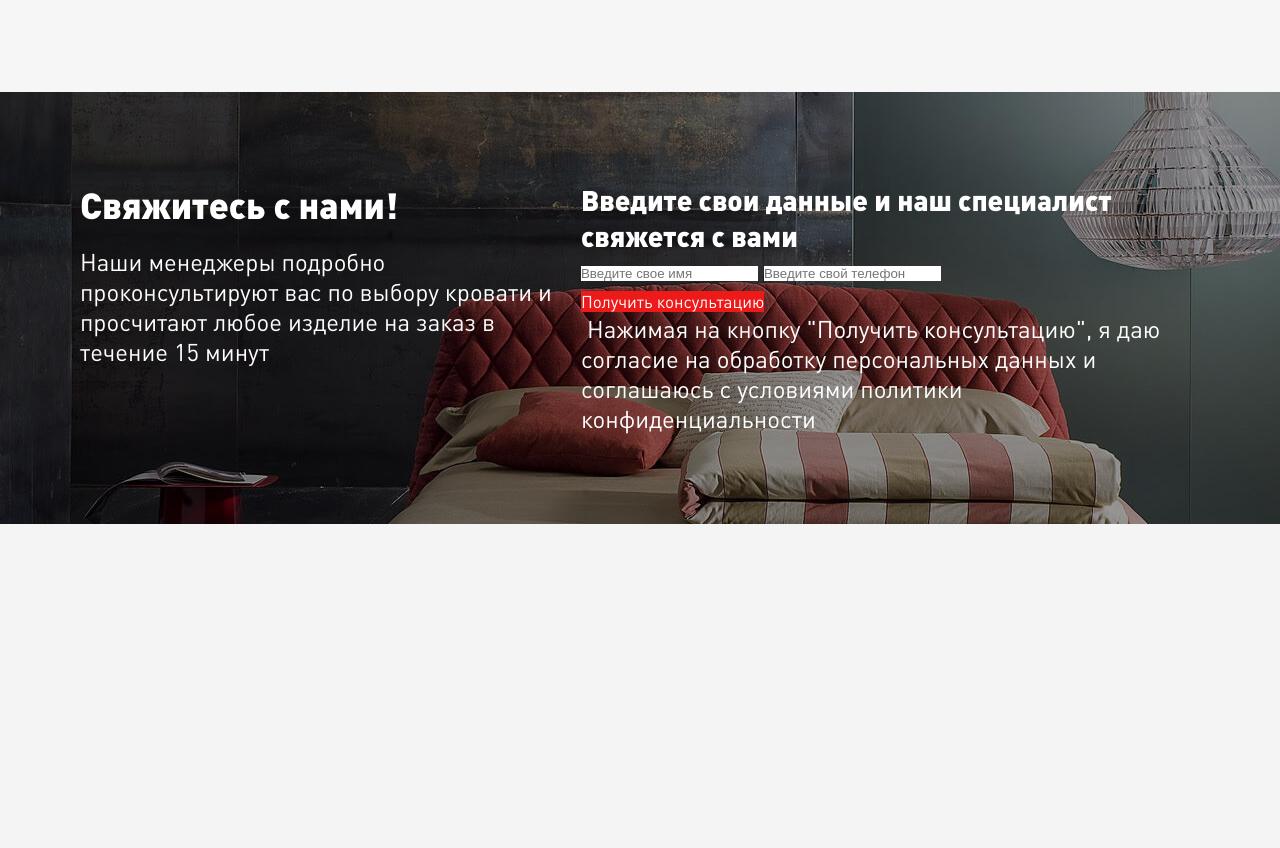
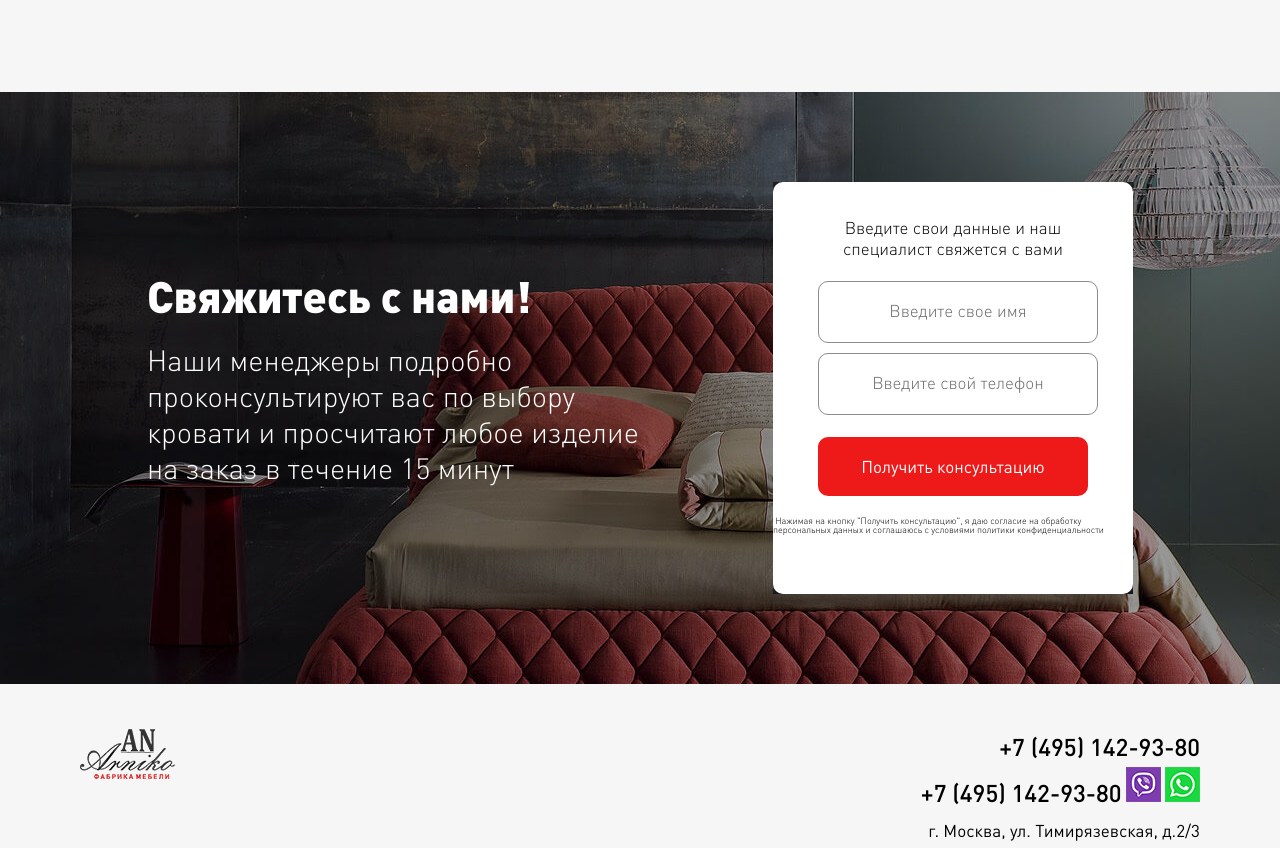
Before and after one commit to curviture/ms2, a PHP site: page / in a window 1280 px wide. Shown: the part 5652-6500 px from the top of the page. Before the commit the page ends 6176 px from the top, so only its background shows below. Run offline with PHP 8.4, Linux system fonts and the light colour scheme.

Commit message:
further developing site, mainly focusing on html and css part 4

```diff
--- a/css/main.css
+++ b/css/main.css
@@ -69,6 +69,9 @@ p {
 
 .text-small {
   font-size: 1.9rem; }
+
+.link--large {
+  font-size: 2.4rem; }
 
 html {
   font-size: 62.5%; }
@@ -263,6 +266,12 @@ body {
   padding: 1.9rem;
   border-radius: 1rem; }
 
+.button--block {
+  display: block;
+  width: 100%;
+  padding: 1.9rem 4.2rem;
+  border-radius: 1rem; }
+
 .button--slidedown {
   position: absolute;
   bottom: -6rem;
@@ -397,6 +406,45 @@ body {
     background-size: 100% auto; }
   .std-blck__left {
     padding-right: 4rem; }
+
+.form {
+  background-color: #fff;
+  color: #000000;
+  display: flex;
+  flex-flow: column nowrap;
+  justify-content: center;
+  align-items: center;
+  padding-top: 3.5rem;
+  padding-bottom: 6rem;
+  border-radius: 1rem; }
+  .form__legend {
+    text-align: center;
+    font-size: 1.7rem;
+    margin-bottom: 2.2rem; }
+  .form__agreement {
+    font-size: .9rem;
+    line-height: 1;
+    text-align: left; }
+
+.input {
+  border-radius: 1rem;
+  border: 1px solid rgba(0, 0, 0, 0.45);
+  padding: 2rem 3rem;
+  background: transparent;
+  margin-bottom: 1rem;
+  font-size: 1.7rem;
+  text-align: center;
+  width: 28rem; }
+  .input::placeholder {
+    color: #696969;
+    font-family: "DIN Pro Light"; }
+  .input__group {
+    padding-left: 4.5rem;
+    padding-right: 4.5rem;
+    width: 100%; }
+
+.input--button {
+  border: none; }
 
 .header {
   font-size: 1.7rem; }
@@ -601,4 +649,39 @@ body {
     margin-right: 2rem; }
 
 .contact-us {
-  background: url("../img/bg-7.jpg"); }
+  background: url("../img/bg-7.jpg");
+  font-family: "DIN Pro Light";
+  font-size: 2.9rem; }
+  .contact-us__cta {
+    margin-top: 1.2rem;
+    margin-bottom: 2rem; }
+  .contact-us .form__container {
+    width: 36rem; }
+  .contact-us__inner {
+    align-items: center; }
+
+.footer {
+  width: 100%;
+  text-align: right; }
+  .footer__inner {
+    width: 112rem;
+    display: flex;
+    flex-flow: row wrap;
+    justify-content: start;
+    margin: 0 auto; }
+  .footer__info {
+    margin-left: auto; }
+  .footer__copyright {
+    flex-basis: 100%; }
+  .footer__info-line {
+    line-height: 3.5rem;
+    vertical-align: middle; }
+  .footer__link {
+    color: #000000;
+    display: inline-block;
+    font-size: 2.4rem;
+    line-height: 3.5rem;
+    font-family: "DIN Pro Medium"; }
+    .footer__link--icon {
+      display: inline-block;
+      line-height: 3.5rem; }
--- a/index.html
+++ b/index.html
@@ -424,23 +424,27 @@
             </div>
         </div>
         <div class="std-blck std-blck--fxbg contact-us js-parallax">
-            <div class="container contact-us__inner">
+            <div class="container contact-us__inner u-jc--space-around">
                 <div class="contact-us__text-content">
                     <h2 class="heading heading--large contact-us__heading">Свяжитесь с нами!</h2>
                     <p class="contact-us__text">
-                        Наши менеджеры подробно проконсультируют вас по выбору кровати и просчитают любое изделие на заказ в течение 15 минут
+                        Наши менеджеры подробно<br> проконсультируют вас по выбору<br> кровати и просчитают любое изделие<br> на заказ в течение 15 минут
                     </p>
                 </div>
-                <div class="contact-us__form-container">
-                    <form action="" class="contact-us__form">
-                        <h3 class="contact-us__heading--form">Введите свои данные и наш
-                            специалист свяжется с вами</h3>
-                        <input class="contact-us__input contact-us__input--text" type="text" placeholder="Введите свое имя">
-                        <input class="contact-us__input contact-us__input--password" type="text" placeholder="Введите свой телефон">
-                        <div class="blink">
-                            <input type="button" class="button button--attention contact-us__cta" value="Получить консультацию" >
+                <div class="contact-us form__container">
+                    <form action="" class="contact-us__form form">
+                        <legend class="form__legend">Введите свои данные и наш<br>
+                            специалист свяжется с вами</legend>
+                        <div class="input__group">
+                            <input class="contact-us__input contact-us__input--text input" type="text" placeholder="Введите свое имя">
                         </div>
-                        <label for="check" class="contact-us__label">
+                        <div class="input__group">
+                            <input class="contact-us__input contact-us__input--password input" type="text" placeholder="Введите свой телефон">
+                        </div>
+                        <div class="input__group blink">
+                            <input type="button" class="button button--attention button--block contact-us__cta" value="Получить консультацию" >
+                        </div>
+                        <label for="check" class="contact-us__label  form__agreement">
                             <input type="checkbox" name="check" id="check" clas="contact-us__checkbox">
                             Нажимая на кнопку "Получить консультацию", я даю согласие на обработку персональных данных и соглашаюсь c условиями политики конфиденциальности
                         </label>
@@ -448,5 +452,40 @@
                 </div>
             </div>
         </div>
+        <footer class="footer u-pt u-pb">
+            <div class="footer__inner">
+                <div class="footer__icon-container">
+                    <a href="#" class="footer__icon-link">
+                        <img class="footer__icon-img" src="img/logo.png" alt="">
+                    </a>
+                </div>
+                <div class="footer__info">
+                    <div class="footer__info-line">
+                        <a class="animated-underline footer__link" href="#">+7 (495) 142-93-80</a>
+                    </div>
+                    <div class="footer__info-line info-section--socials">
+                        <a class="animated-underline footer__link" href="#">+7 (495) 142-93-80</a>
+                        <a href="#" class="icon footer__link--icon">
+                            <img src="img/viber.jpg" alt="viber">
+                        </a>
+                        <a href="" class="icon footer__link--icon">
+                            <img src="img/whatsapp.jpg" alt="whatsapp">
+                        </a>
+                    </div>
+                    <div class="footer__info-line">
+                        <p class="address footer__text footer__text--address">
+                            г. Москва, ул. Тимирязевская, д.2/3 <br> (ТЦ "Парк 11", 3 этаж)
+                        </p>
+                        <a href="#" class="footer__link footer__link--icon footer__link--block"><img src="img/insta1.png" alt="instagram"></a>
+                    </div>
+                </div>
+                <div class="footer__map-container">
+                    <script type="text/javascript" charset="utf-8" async src="https://api-maps.yandex.ru/services/constructor/1.0/js/?um=constructor%3Abfd18d127c1ae4253d27aaa7cdae43f5a4446af54a0dee7189da9cedd8f25937&amp;width=320&amp;height=240&amp;lang=en_FR&amp;scroll=true"></script>
+                </div>
+                <div class="footer__copyright">
+                    Copyright © 2020 made by Gevorg Ghazaryan
+                </div>
+            </div>
+        </footer>
     </body>
 </html
--- a/scss/base/_typography.scss
+++ b/scss/base/_typography.scss
@@ -46,3 +46,7 @@ p {
 .text-small {
     font-size: 1.9rem;
 }
+
+.link--large {
+    font-size: 2.4rem;
+}
--- a/scss/components/_button.scss
+++ b/scss/components/_button.scss
@@ -56,6 +56,13 @@
     border-radius: 1rem;
 }
 
+.button--block {
+    display: block;
+    width: 100%;
+    padding: 1.9rem 4.2rem;
+    border-radius: 1rem;
+}
+
 .button--slidedown {
     position: absolute;
     bottom: -6rem;
--- /dev/null
+++ b/scss/components/_forms.scss
@@ -0,0 +1,52 @@
+.form {
+    background-color: #fff;
+    color: $text-dark;
+    display: flex;
+    flex-flow: column nowrap;
+    justify-content: center;
+    align-items: center;
+    padding-top: 3.5rem;
+    padding-bottom: 6rem;
+    border-radius: 1rem;
+
+    &__legend {
+        text-align: center;
+        font-size: 1.7rem;
+        margin-bottom: 2.2rem;
+    }
+
+    &__agreement {
+        font-size: .9rem;
+        line-height: 1;
+        text-align: left;
+    }
+}
+
+.input {
+   border-radius: 1rem;
+
+   border: 1px solid rgba(#000, .45);
+   padding: 2rem 3rem;
+   background: transparent;
+   margin-bottom: 1rem;
+   font-size: 1.7rem;
+   text-align: center;
+
+   width: 28rem;
+
+   &::placeholder {
+    color: #696969;
+    font-family: "DIN Pro Light";
+   }
+
+   &__group {
+       padding-left: 4.5rem;
+       padding-right: 4.5rem;
+       width: 100%;
+   }
+
+}
+
+.input--button {
+    border: none;
+}
--- a/scss/layout/_contact-us.scss
+++ b/scss/layout/_contact-us.scss
@@ -1,6 +1,18 @@
 .contact-us {
     background: url("../img/bg-7.jpg");
+    font-family: "DIN Pro Light";
+    font-size: 2.9rem;
 
+    &__cta {
+        margin-top: 1.2rem;
+        margin-bottom: 2rem;
+    }
 
+    .form__container  {
+        width: 36rem;
+    }
 
+    &__inner {
+        align-items: center;
+    }
 }
--- /dev/null
+++ b/scss/layout/_footer.scss
@@ -0,0 +1,37 @@
+.footer {
+    width: 100%;
+    text-align: right;
+    &__inner {
+        width: 112rem;
+        display: flex;
+        flex-flow: row wrap;
+        justify-content: start;
+        margin: 0 auto;
+    }
+
+    &__info {
+        margin-left: auto;
+    }
+
+    &__copyright {
+        flex-basis: 100%;
+    }
+
+    &__info-line {
+        line-height: 3.5rem;
+        vertical-align: middle;
+    }
+
+    &__link {
+        color: #000000;
+        display: inline-block;
+        font-size: 2.4rem;
+        line-height: 3.5rem;
+        font-family: "DIN Pro Medium";
+
+        &--icon {
+            display: inline-block;
+            line-height: 3.5rem;
+        }
+    }
+}
--- a/scss/main.scss
+++ b/scss/main.scss
@@ -14,6 +14,7 @@
 @import "components/card";
 @import "components/info-card";
 @import "components/std-blck";
+@import "components/forms";
 
 @import "layout/header";
 @import "layout/menu";
@@ -22,8 +23,9 @@
 @import "layout/gallery";
 @import "layout/looking-for";
 @import "layout/your-choice";
-@import "layout/_matras";
+@import "layout/matras";
 @import "layout/showroom";
 @import "layout/manufacturer";
 @import "layout/designer";
 @import "layout/contact-us";
+@import "layout/footer";
```
Also changed, not shown: scss/components/__forms.scss (deleted), scss/layout/_matras.scss (renamed from scss/layout/__matras.scss).
